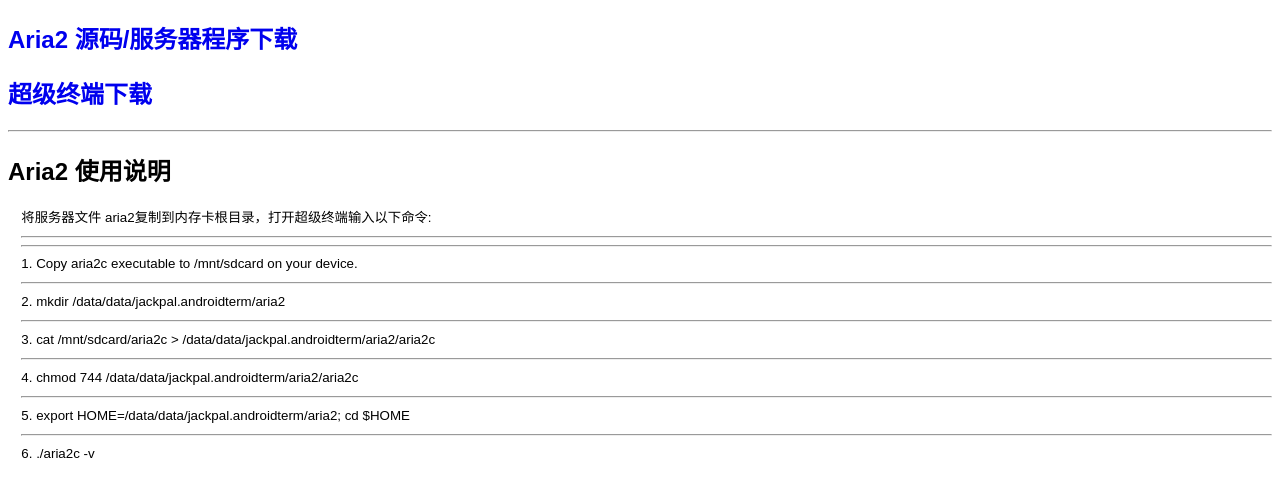
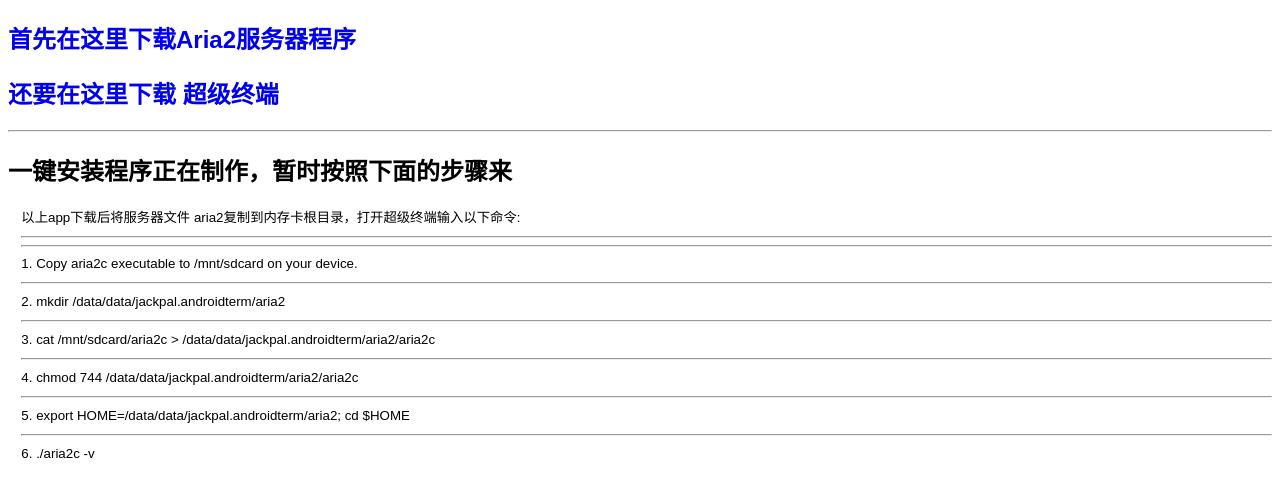
Before and after one commit to liangsai/-, a plain HTML site: page index.html in a window 1280 px wide. Drawn offline with Linux system fonts and the light colour scheme.

Commit message:
Update index.html
哈哈

```diff
--- a/index.html
+++ b/index.html
@@ -53,12 +53,12 @@
 	</style>
 </head>
 <body>
-	<h2><a href="https://sourceforge.net/projects/aria2/files/stable/" target="_blank">Aria2 源码/服务器程序下载</a></h2>
-    <h2><a href="https://github.com/jackpal/Android-Terminal-Emulator/" target="_blank">超级终端下载</a></h2>
+	<h2><a href="https://sourceforge.net/projects/aria2/files/stable/" target="_blank">首先在这里下载Aria2服务器程序</a></h2>
+    <h2><a href="https://github.com/jackpal/Android-Terminal-Emulator/" target="_blank">还要在这里下载 超级终端</a></h2>
 	<hr>
-	<h2>Aria2 使用说明</h2>
+	<h2>一键安装程序正在制作，暂时按照下面的步骤来</h2>
 	<div class="content">
-将服务器文件 aria2复制到内存卡根目录，打开超级终端输入以下命令:
+以上app下载后将服务器文件 aria2复制到内存卡根目录，打开超级终端输入以下命令:
 <hr>
 <hr>
 1. Copy aria2c executable to /mnt/sdcard on your device.
```
